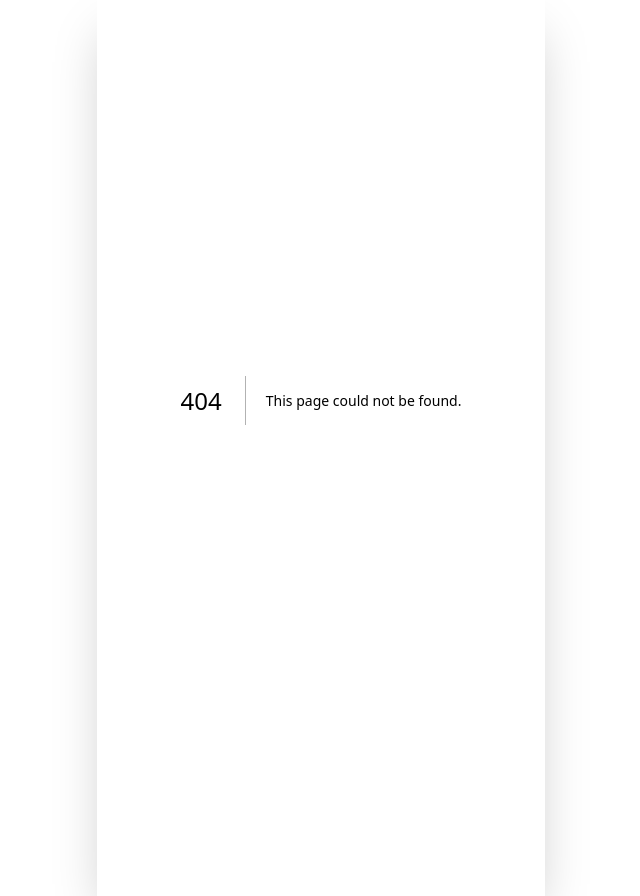
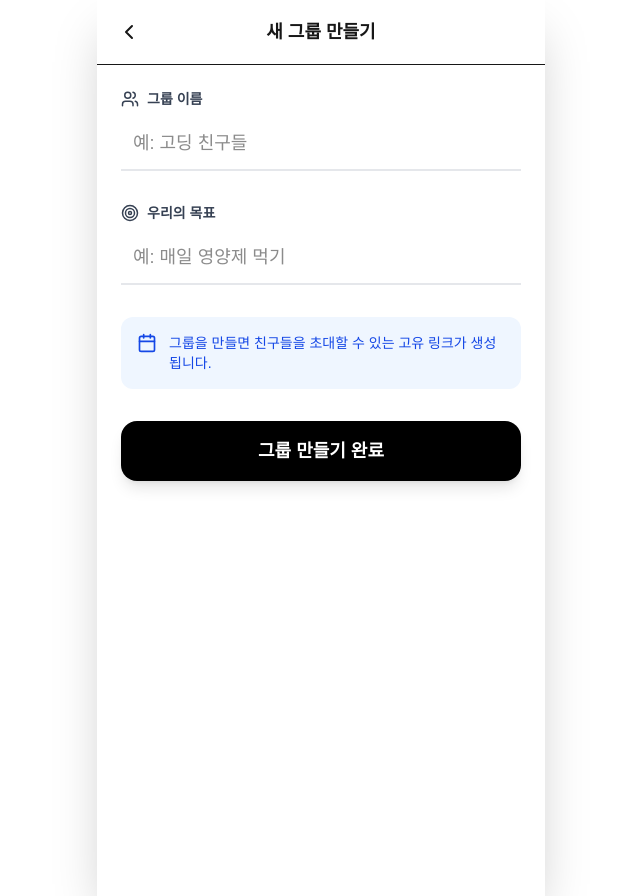
Before and after one commit to heeeeeeeeeee1/done-yet, a Next.js app: page /groups/new in a window 1280 px wide. Before the commit this address had no page. Shown: the whole page, without its empty margins (319-959 px from the left). Built offline with nearby package versions, Linux system fonts and the light colour scheme; no server answers.

Commit message:
feat: 그룹 생성 페이지, 훅 생성

```diff
--- /dev/null
+++ b/src/app/groups/new/page.tsx
@@ -0,0 +1,63 @@
+// src/app/groups/new/page.tsx
+'use client';
+
+import { useRouter } from 'next/navigation';
+import { ChevronLeft, Users, Target, Calendar } from 'lucide-react';
+import { useCreateGroup } from '@/hooks/useCreateGroup'; // 훅 불러오기
+
+export default function NewGroupPage() {
+  const router = useRouter();
+  const { groupName, setGroupName, goal, setGoal, isLoading, handleSubmit } = useCreateGroup();
+
+  return (
+    <div className="flex flex-col min-h-screen bg-white">
+      <header className="flex items-center p-4 border-b">
+        <button onClick={() => router.back()} className="cursor-pointer p-1 hover:bg-gray-100 rounded-full transition-colors">
+          <ChevronLeft size={24} />
+        </button>
+        <h1 className="flex-1 text-center font-bold text-lg mr-8">새 그룹 만들기</h1>
+      </header>
+
+      <main className="flex-1 p-6">
+        <form onSubmit={handleSubmit} className="space-y-8">
+          <div className="space-y-2">
+            <label className="flex items-center gap-2 text-sm font-semibold text-gray-700">
+              <Users size={18} /> 그룹 이름
+            </label>
+            <input
+              type="text" required value={groupName}
+              onChange={(e) => setGroupName(e.target.value)}
+              placeholder="예: 고딩 친구들"
+              className="w-full p-3 border-b-2 border-gray-200 focus:border-blue-500 outline-none transition-colors text-lg"
+            />
+          </div>
+
+          <div className="space-y-2">
+            <label className="flex items-center gap-2 text-sm font-semibold text-gray-700">
+              <Target size={18} /> 우리의 목표
+            </label>
+            <input
+              type="text" required value={goal}
+              onChange={(e) => setGoal(e.target.value)}
+              placeholder="예: 매일 영양제 먹기"
+              className="w-full p-3 border-b-2 border-gray-200 focus:border-blue-500 outline-none transition-colors text-lg"
+            />
+          </div>
+
+          <div className="bg-blue-50 p-4 rounded-xl flex gap-3 text-sm text-blue-700">
+            <Calendar size={20} className="shrink-0" />
+            <p>그룹을 만들면 친구들을 초대할 수 있는 고유 링크가 생성됩니다.</p>
+          </div>
+
+          <button
+            type="submit"
+            disabled={isLoading}
+            className="w-full bg-black text-white py-4 rounded-2xl font-bold text-lg cursor-pointer hover:bg-gray-800 disabled:bg-gray-400 transition-all shadow-lg"
+          >
+            {isLoading ? '생성 중...' : '그룹 만들기 완료'}
+          </button>
+        </form>
+      </main>
+    </div>
+  );
+}
--- /dev/null
+++ b/src/hooks/useCreateGroup.ts
@@ -0,0 +1,59 @@
+// src/hooks/useCreateGroup.ts
+import { useState } from 'react';
+import { useRouter } from 'next/navigation';
+import { createClient } from '@/lib/supabase/client';
+
+export function useCreateGroup() {
+  const router = useRouter();
+  const supabase = createClient();
+  const [groupName, setGroupName] = useState('');
+  const [goal, setGoal] = useState('');
+  const [isLoading, setIsLoading] = useState(false);
+
+  const handleSubmit = async (e: React.FormEvent) => {
+    e.preventDefault();
+    setIsLoading(true);
+
+    try {
+      const { data: { user } } = await supabase.auth.getUser();
+
+      if (!user) {
+        alert('로그인이 필요합니다!');
+        return;
+      }
+
+      const { data, error } = await supabase
+        .from('groups')
+        .insert([
+          {
+            name: groupName,
+            goal: goal,
+            owner_id: user.id,
+            invite_code: Math.random().toString(36).substring(2, 8).toUpperCase()
+          }
+        ])
+        .select()
+        .single();
+
+      if (error) throw error;
+
+      alert('그룹이 성공적으로 생성되었습니다! 🎉');
+      router.push(`/groups/${data.id}`);
+
+    } catch (error: any) {
+      console.error('Error:', error.message);
+      alert('그룹 생성 중 오류가 발생했습니다.');
+    } finally {
+      setIsLoading(false);
+    }
+  };
+
+  return {
+    groupName,
+    setGroupName,
+    goal,
+    setGoal,
+    isLoading,
+    handleSubmit
+  };
+}
```
